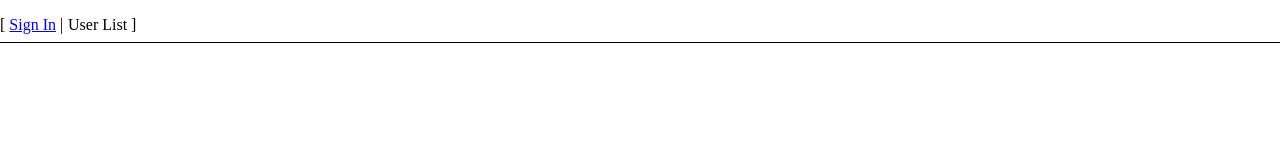
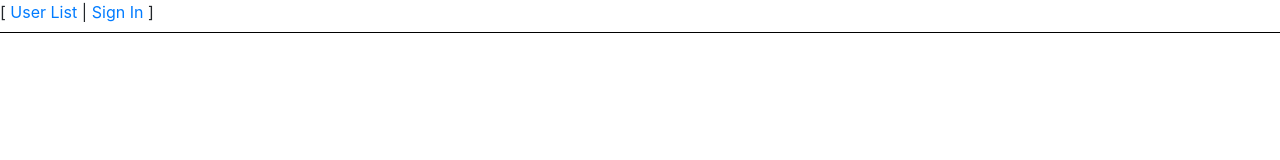
Before and after one commit to helgonaft/testUserApp, a website: page app/index.html in a window 1280 px wide. Drawn offline with nearby package versions, Linux system fonts and the light colour scheme; some packages are replaced by stand-ins of ours; a script that the page names is missing.

Commit message:
included header view

```diff
--- a/app/index.html
+++ b/app/index.html
@@ -9,16 +9,12 @@
   <title>Sigma Test App</title>
   <meta name="description" content="">
   <meta name="viewport" content="width=device-width, initial-scale=1">
-  <link rel="stylesheet" href="bower_components/html5-boilerplate/dist/css/normalize.css">
-  <link rel="stylesheet" href="bower_components/html5-boilerplate/dist/css/main.css">
+  <link rel="stylesheet" href="bower_components/bootstrap/dist/css/bootstrap.min.css">
   <link rel="stylesheet" href="app.css">
   <script src="bower_components/html5-boilerplate/dist/js/vendor/modernizr-2.8.3.min.js"></script>
 </head>
 <body>
-  <ul class="menu">
-    <li><a ui-sref="login">Sign In</a></li>
-    <li><a ui-sref="userlist">User List</a></li>
-  </ul>
+  <header ng-include="'shared/header/headerView.html'"></header>
 
   <!--[if lt IE 7]>
       <p class="browsehappy">You are using an <strong>outdated</strong> browser. Please <a href="http://browsehappy.com/">upgrade your browser</a> to improve your experience.</p>
@@ -27,11 +23,12 @@
   <div ui-view></div>
 
   <script src="bower_components/angular/angular.js"></script>
-  <script src="bower_components/angular-ui-router/release/angular-ui-router.min.js"></script>
+  <script src="bower_components/angular-ui-router/release/angular-ui-router.js"></script>
   <script src="bower_components/ngstorage/ngStorage.min.js"></script>
   <script src="app.js"></script>
+  <script src="services/authentication.js"></script>
   <script src="login/signInController.js"></script>
   <script src="users/userListController.js"></script>
-  <script src="services/authentification.js"></script>
+
 </body>
 </html>
```
